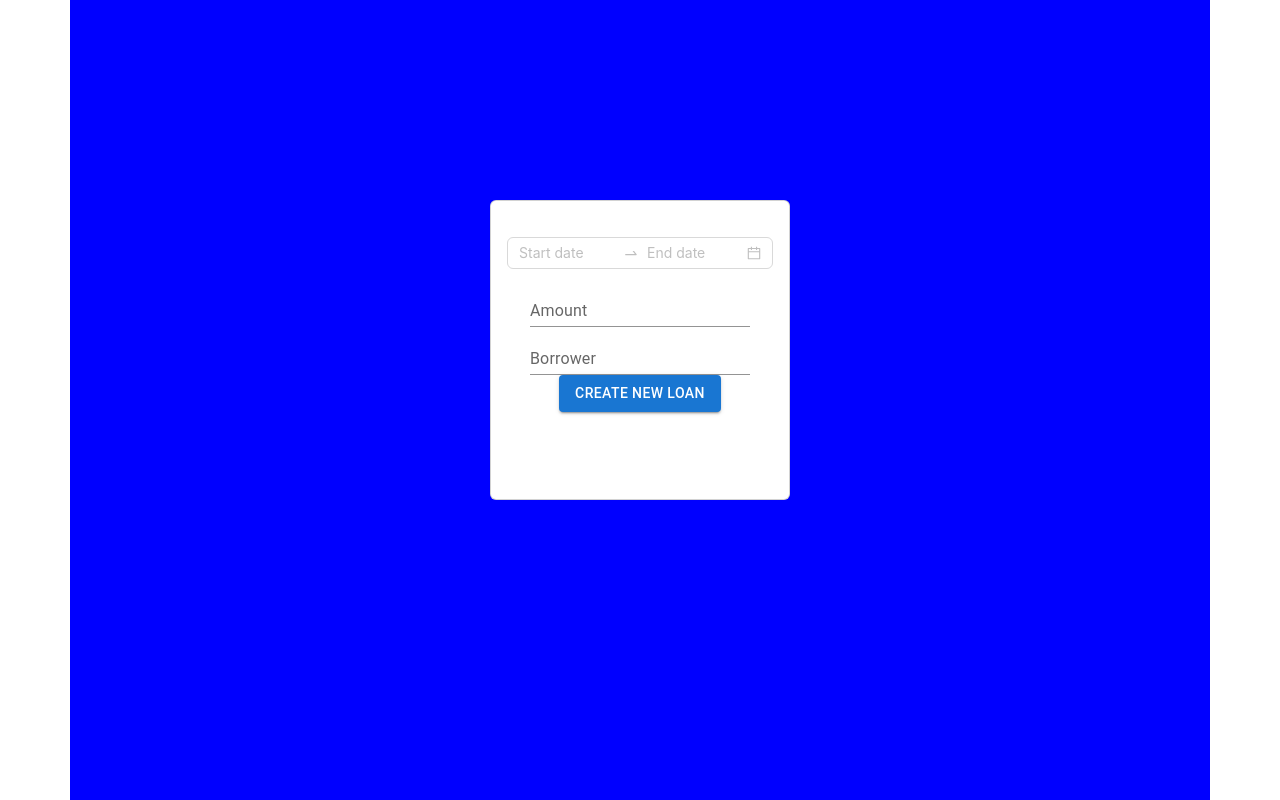
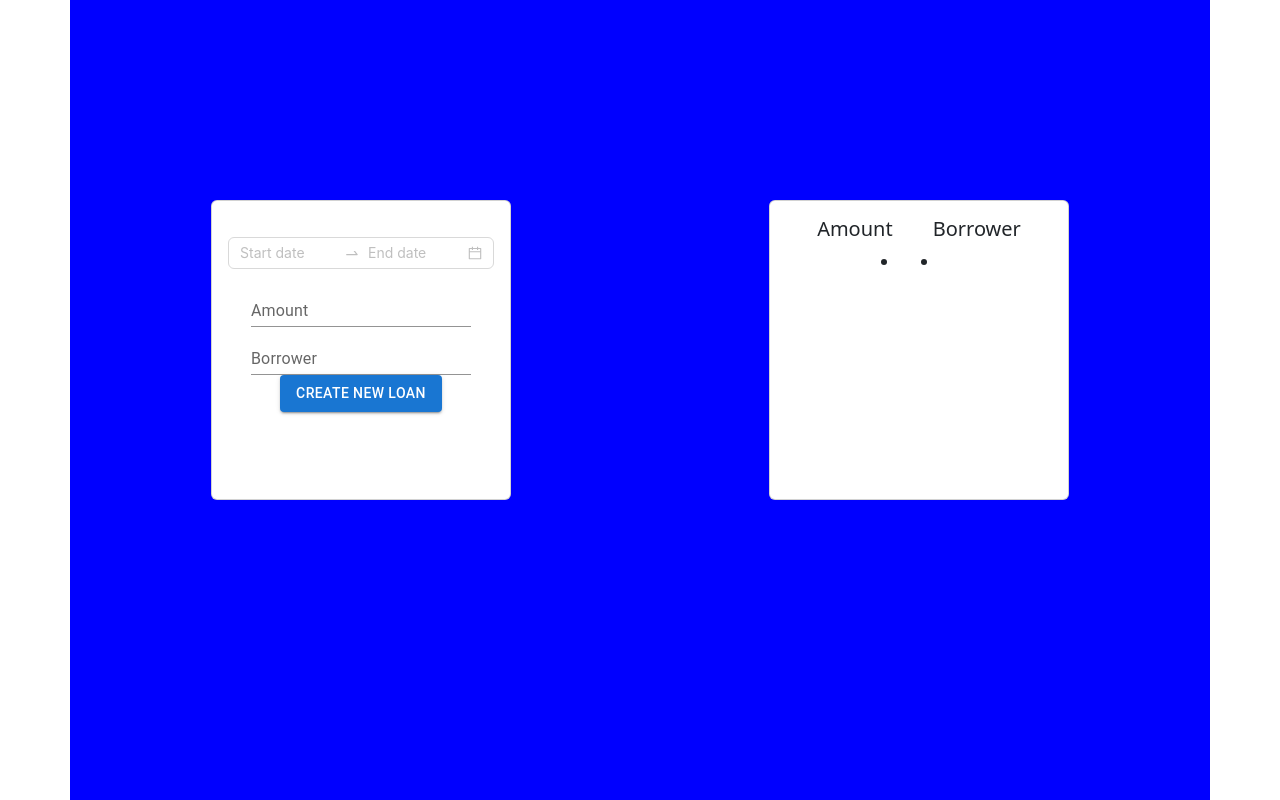
Before and after one commit to NeeteshMaurya/react_loan_calculator, a React (Create React App) app: page / in a window 1280 px wide. Built offline with nearby package versions, Linux system fonts and the light colour scheme.

Commit message:
showing data

```diff
--- a/src/App.css
+++ b/src/App.css
@@ -10,6 +10,7 @@
 }
 .container{
     display: flex;
+    flex-direction: row;
     background-color: blue;
     flex-wrap: wrap;
     height: 100vh;
--- a/src/App.js
+++ b/src/App.js
@@ -4,6 +4,7 @@ import './App.css'
 import Card from '@mui/material/Card';
 import CardActions from '@mui/material/CardActions';
 import CardContent from '@mui/material/CardContent';
+import ShowData from './ShowData';
 
 
 
@@ -15,6 +16,11 @@ function App() {
           <Calculator />
         </div>
       </div>
+      <div className="card mx-auto">
+        <div className="card-body">
+          <ShowData />
+        </div>
+      </div>
 
     </div>
   );
--- /dev/null
+++ b/src/ShowData.css
@@ -0,0 +1,13 @@
+/* .container{
+    display: flex;
+    color: white;
+    font-weight: bold;
+    font-size: larger;
+    height: ;
+} */
+.data{
+    display: flex;
+}
+.amt{
+    margin-right: 40px;
+}
--- /dev/null
+++ b/src/ShowData.js
@@ -0,0 +1,31 @@
+import React from 'react'
+import './ShowData.css'
+
+const ShowData = () => {
+  return (
+    <>
+        <ul className='list-group'>
+            {/* <li className=''>Amount
+                <ul>
+                    <li>{localStorage.getItem("amount")}</li>
+                </ul>
+            </li>
+            <li className=''>Borrower
+                <ul>
+                    <li>{localStorage.getItem("borrower")}</li>
+                </ul>
+            </li> */}
+            <div className='data mx-auto'>
+                <h5 class="amt">Amount</h5>
+                <h5>Borrower</h5>
+            </div>
+            <div className='data mx-auto'>
+                <li class="amt">{localStorage.getItem("amount")}</li>
+                <li class="">{localStorage.getItem("borrower")}</li>
+            </div>
+        </ul>
+    </>
+  )
+}
+
+export default ShowData
```
